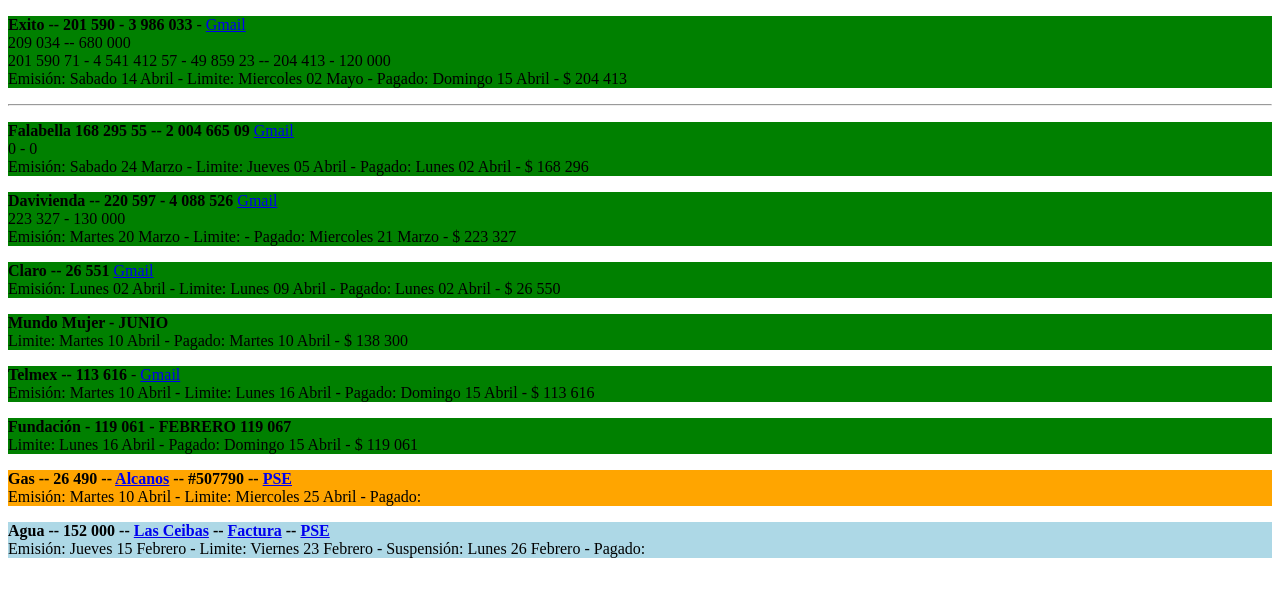
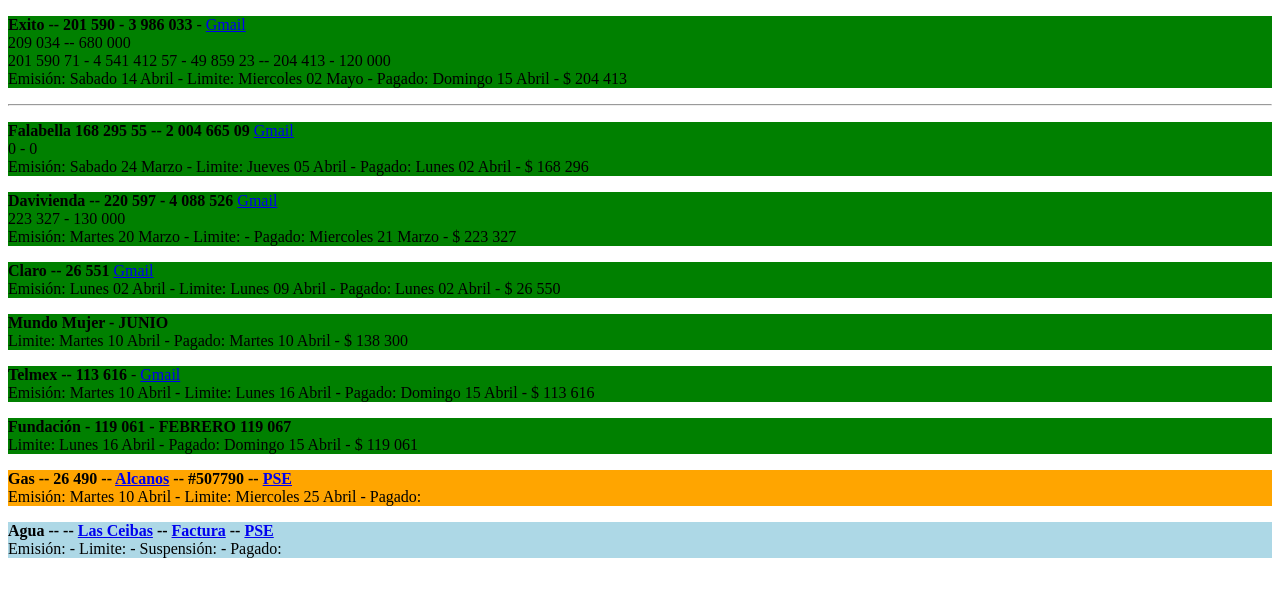
Before and after one commit to Alecsanderdiaz/Recibos, a plain HTML site: page index.html in a window 1280 px wide. Drawn offline with Linux system fonts and the light colour scheme.

Commit message:
Update index.html

```diff
--- a/index.html
+++ b/index.html
@@ -70,13 +70,13 @@
 
 
 	<div class="blue">
-		<p><b>Agua -- 152 000 --
+		<p><b>Agua --  --
 			<a href="http://www.lasceibas.gov.co/" target="_blank">Las Ceibas</a> --
-			<a href="http://www.lasceibas.gov.co/aplicaciones/factura/factura-ceibasb.php?Periodo=206&NoCuenta=214073500" target="_blank">Factura</a> --
+			<a href="http://www.lasceibas.gov.co/aplicaciones/factura/factura-ceibasb.php?Periodo=208&NoCuenta=214073500" target="_blank">Factura</a> --
 			<a href="https://www.psepagos.co/PSEHostingUI/ShowTicketOffice.aspx?ID=2936" target="_blank">PSE</a>
 		</b>
 	<br/>
-		Emisión: Jueves 15 Febrero - Limite: Viernes 23 Febrero - Suspensión: Lunes 26 Febrero - Pagado: </p>
+		Emisión:  - Limite:  - Suspensión:  - Pagado: </p>
 	</div>
 
 
```
